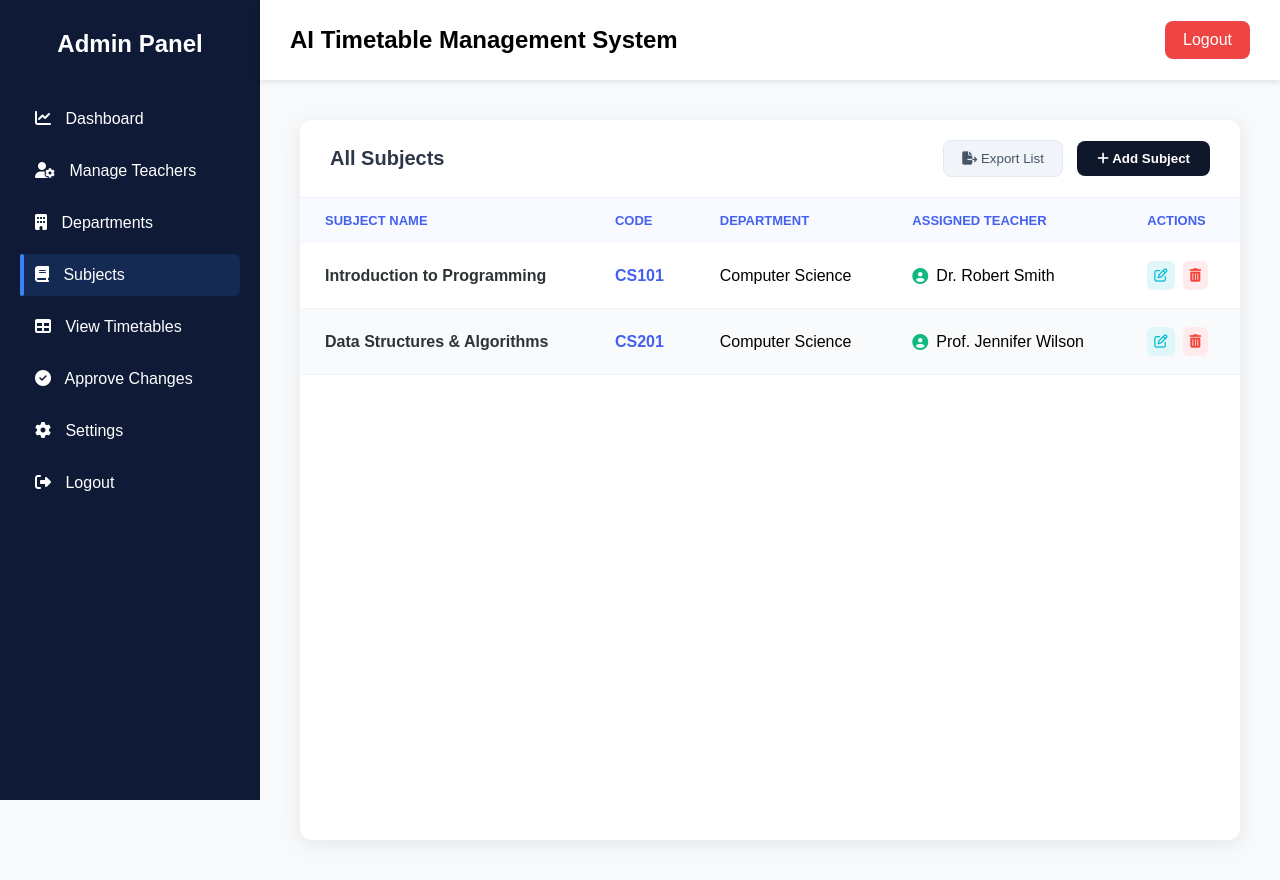
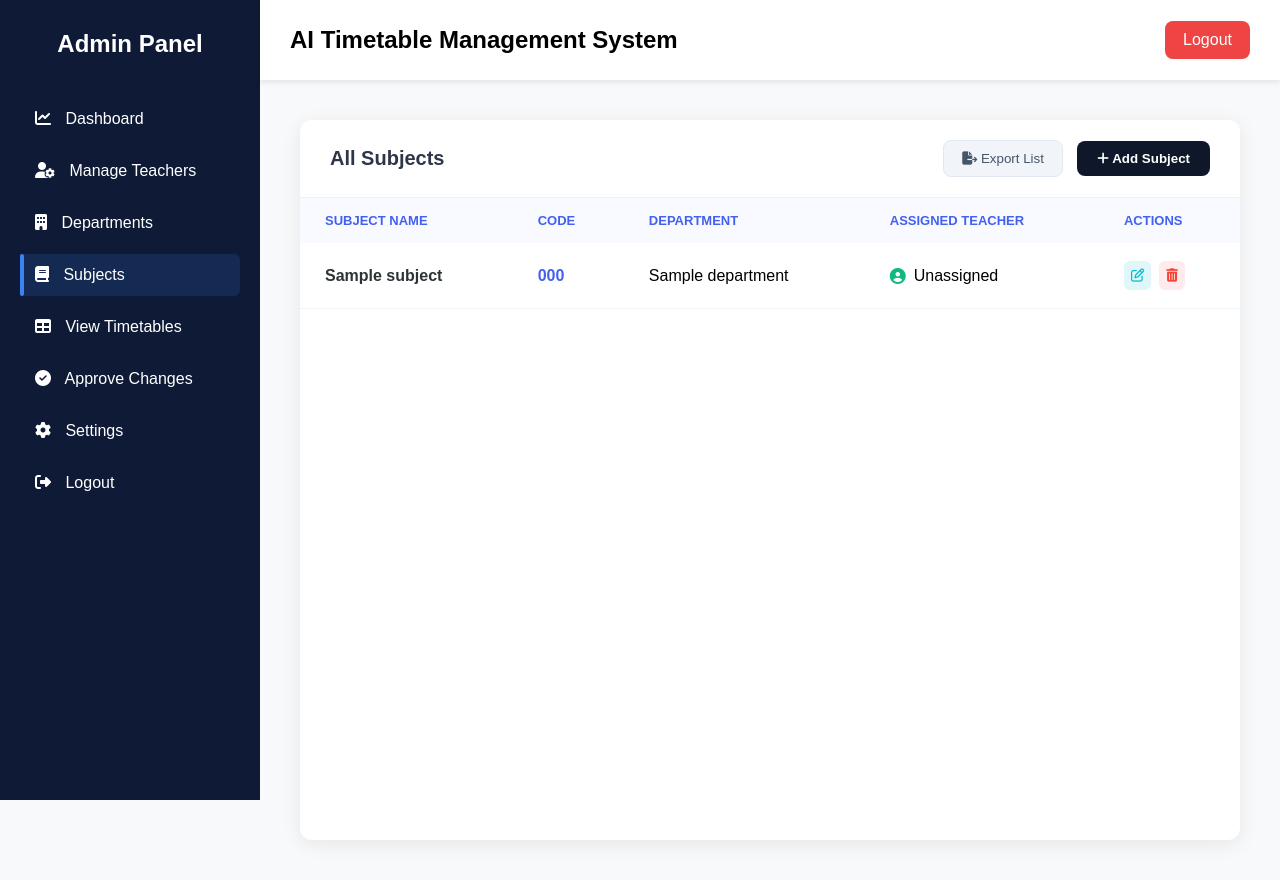
Before and after one commit to umarfarooqdev123/AI-Timetable-Model, a Flask app: page /subjects in a window 1280 px wide. Run offline with Flask 3, Linux system fonts and the light colour scheme; tables that the repository leaves empty hold one stand-in row (values such as "Sample post").

Commit message:
Subject save to DB with department dropdown

```diff
--- a/app.py
+++ b/app.py
@@ -135,6 +135,7 @@ class Subject(db.Model):
         backref='subject',
         lazy=True
     )
+    department = db.relationship('Department', backref='subjects')
 
 
 @app.route("/")
@@ -231,7 +232,31 @@ def add_department():
 
 @app.route("/subjects")
 def subjects():
-    return render_template("subjects.html")
+    all_departments = Department.query.all()
+    all_subjects = Subject.query.all()
+    return render_template("subjects.html",departments=all_departments,subjects=all_subjects)
+
+@app.route("/add_subject", methods=["POST"])
+@admin_required
+def add_subject():
+    name = request.form.get("subject_name")
+    code = request.form.get("subject_code")
+    dept_id = request.form.get("department_id")
+
+    new_subject = Subject(
+        subject_name=name,
+        subject_code=code,
+        department_id=dept_id,
+        credits=0,
+        total_hours=0,
+        hours_per_week=0,
+        semester=1,
+        year=2024
+    )
+
+    db.session.add(new_subject)
+    db.session.commit()
+    return redirect(url_for("subjects"))
 
 @app.route("/manage_teachers")
 def manage_teachers():
--- a/templates/subjects.html
+++ b/templates/subjects.html
@@ -30,30 +30,25 @@
                     </tr>
                 </thead>
                 <tbody id="tableBody">
+                    {% for subject in subjects %}
                     <tr>
-                        <td class="bold-text">Introduction to Programming</td>
-                        <td class="code-text">CS101</td>
-                        <td>Computer Science</td>
-                        <td><div class="teacher-info"><i class="fa-solid fa-circle-user"></i> <span>Dr. Robert Smith</span></div></td>
+                        <td class="bold-text">{{ subject.subject_name }}</td>
+                        <td class="code-text">{{ subject.subject_code }}</td>
+                        <td>{{ subject.department.department_name }}</td>
+                        <td>
+                            <div class="teacher-info">
+                                <i class="fa-solid fa-circle-user"></i>
+                                <span>Unassigned</span>
+                            </div>
+                        </td>
                         <td>
                             <div class="action-icons">
-                                <button class="edit-btn" onclick="prepareEdit(this)"><i class="fa-regular fa-pen-to-square"></i></button>
-                                <button class="delete-btn" onclick="deleteSubject(this)"><i class="fa-solid fa-trash-can"></i></button>
+                                <button class="edit-btn"><i class="fa-regular fa-pen-to-square"></i></button>
+                                <button class="delete-btn"><i class="fa-solid fa-trash-can"></i></button>
                             </div>
                         </td>
                     </tr>
-                    <tr>
-                        <td class="bold-text">Data Structures & Algorithms</td>
-                        <td class="code-text">CS201</td>
-                        <td>Computer Science</td>
-                        <td><div class="teacher-info"><i class="fa-solid fa-circle-user"></i> <span>Prof. Jennifer Wilson</span></div></td>
-                        <td>
-                            <div class="action-icons">
-                                <button class="edit-btn" onclick="prepareEdit(this)"><i class="fa-regular fa-pen-to-square"></i></button>
-                                <button class="delete-btn" onclick="deleteSubject(this)"><i class="fa-solid fa-trash-can"></i></button>
-                            </div>
-                        </td>
-                    </tr>
+                    {% endfor %}
                 </tbody>
             </table>
         </div>
@@ -62,6 +57,7 @@
 
 <div id="subjectModal" class="custom-modal">
     <div class="modal-box">
+        <form action="{{ url_for('add_subject') }}" method="POST"></form>
         <div class="modal-header">
             <h3 id="modalTitle">Add New Subject</h3>
             <span class="close-icon" onclick="closeModal()">&times;</span>
@@ -69,34 +65,28 @@
         <div class="modal-body">
             <div class="input-group">
                 <label>Subject Name</label>
-                <input type="text" id="subjectName" placeholder="e.g. Database Systems">
+                 <input type="text" id="subjectName" name="subject_name" required
+                        placeholder="e.g. Database Systems">
             </div>
             <div class="input-group">
                 <label>Subject Code</label>
-                <input type="text" id="subjectCode" placeholder="e.g. CS301">
+                <input type="text" id="subjectCode" name="subject_code" required placeholder="e.g. CS301">
             </div>
             <div class="input-group">
                 <label>Department</label>
-                <select id="subjectDept">
-                    <option value="Computer Science">Computer Science</option>
-                    <option value="Information Technology">Information Technology</option>
-                    <option value="Software Engineering">Software Engineering</option>
-                </select>
-            </div>
-            <div class="input-group">
-                <label>Assign Teacher</label>
-                <select id="subjectTeacher">
-                    <option value="Dr. Robert Smith">Dr. Robert Smith</option>
-                    <option value="Prof. Jennifer Wilson">Prof. Jennifer Wilson</option>
-                    <option value="Dr. Michael Brown">Dr. Michael Brown</option>
-                    <option value="Unassigned">Unassigned</option>
+                <select name="department_id" required>
+                        <option value="">Select Department</option>
+                        {% for dept in departments %}
+                        <option value="{{ dept.department_id }}">{{ dept.department_name }}</option>
+                        {% endfor %}
                     </select>
                 </div>
             </div>
             <div class="modal-footer">
-            <button class="btn-secondary" onclick="closeModal()">Cancel</button>
-            <button class="btn-save" onclick="handleSave()">Save Subject</button>
+                <button type="button" class="btn-secondary" onclick="closeModal()">Cancel</button>
+                <button type="submit" class="btn-save">Save Subject</button>
             </div>
+        </form>
     </div>
 </div>
 
@@ -114,7 +104,7 @@ function showAddForm() {
     function closeModal() { document.getElementById("subjectModal").style.display = "none"; }
 
     function deleteSubject(element) {
-    if(confirm("Are you sure you want to delete this subject?")) {
+        if (confirm("Are you sure you want to delete this subject?")) {
             element.closest('tr').remove();
         }
     }
@@ -135,12 +125,12 @@ function handleSave() {
         let dept = document.getElementById("subjectDept").value;
         let teacher = document.getElementById("subjectTeacher").value;
 
-    if(!name || !code) {
+        if (!name || !code) {
             alert("Please fill Subject Name and Code!");
             return;
         }
 
-    if(currentRow) {
+        if (currentRow) {
             currentRow.cells[0].innerText = name;
             currentRow.cells[1].innerText = code;
             currentRow.cells[2].innerText = dept;
```
Lines whose indentation alone changed are shown as unchanged.
